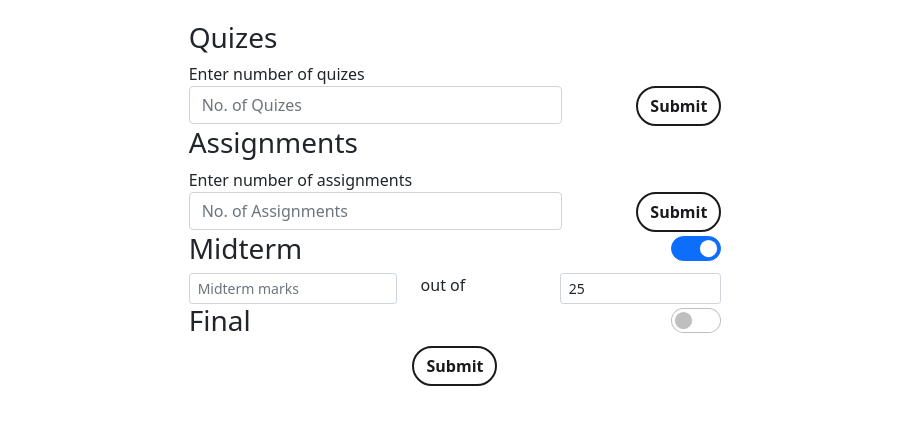
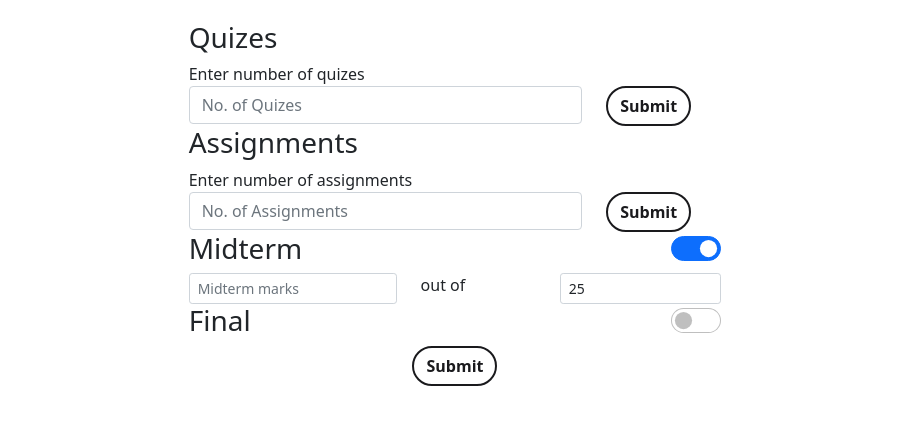
Before and after one commit to malikhuzafah/Calculator, a plain HTML site: page index.html in a window 1280 px wide. Shown: the part 101-526 px from the top of the page, without its empty margins (185-1094 px from the left). Drawn offline with nearby package versions, Linux system fonts and the light colour scheme.

Commit message:
Update index.html

```diff
--- a/index.html
+++ b/index.html
@@ -20,8 +20,7 @@
 </head>
 
 <body>
-    <div class="container"
-        style=" display: flex; flex-direction: column; align-items: center; justify-content: center;">
+    <div class="container">
         <div style=" display: flex; flex-direction: row;align-items: center; justify-content: space-around;"
             class="container">
             <h1><a href="">Internal</a></h1>
@@ -40,13 +39,13 @@
                 <br>
                 <h3>Quizes</h3>
                 <label for="noOfQuizes">Enter number of quizes</label>
-                <div style="display: flex; flex-direction: row; justify-content: space-between;">
-                    <div style="width: 70%;">
+                <div class="row" style="display: flex; flex-direction: row; justify-content: space-between;">
+                    <div class="col-9" style="">
                         <input min="0" max="9" placeholder="No. of Quizes" type="number" id="noOfQuizes"
                             style="margin-right: 50px;" class="form-control contact-form"
                             onkeypress="return (event.charCode !=8 && event.charCode ==0 || (event.charCode >= 48 && event.charCode <= 57))">
                     </div>
-                    <div class=""><button class="my-btn btn" id="quizSubmit">Submit</button></div>
+                    <div class="col-3"><button class="my-btn btn" id="quizSubmit">Submit</button></div>
                 </div>
             </div>
             <div id="quizes" class="container">
@@ -55,13 +54,13 @@
             <div class="container">
                 <h3>Assignments</h3>
                 <label for="noOfAssignments">Enter number of assignments</label>
-                <div style="display: flex; flex-direction: row; justify-content: space-between;">
-                    <div style="width: 70%;">
+                <div class="row" style="display: flex; flex-direction: row; justify-content: space-between;">
+                    <div class="col-9">
                         <input min="0" max="9" placeholder="No. of Assignments" type="number" id="noOfAssignments"
                             style="margin-right: 50px;" class="form-control contact-form"
                             onkeypress="return (event.charCode !=8 && event.charCode ==0 || (event.charCode >= 48 && event.charCode <= 57))">
                     </div>
-                    <div class=""><button class="my-btn btn" id="assSubmit">Submit</button></div>
+                    <div class="col-3"><button class="my-btn btn" id="assSubmit">Submit</button></div>
                 </div>
             </div>
             <div id="assignemnts" class="container">
```
